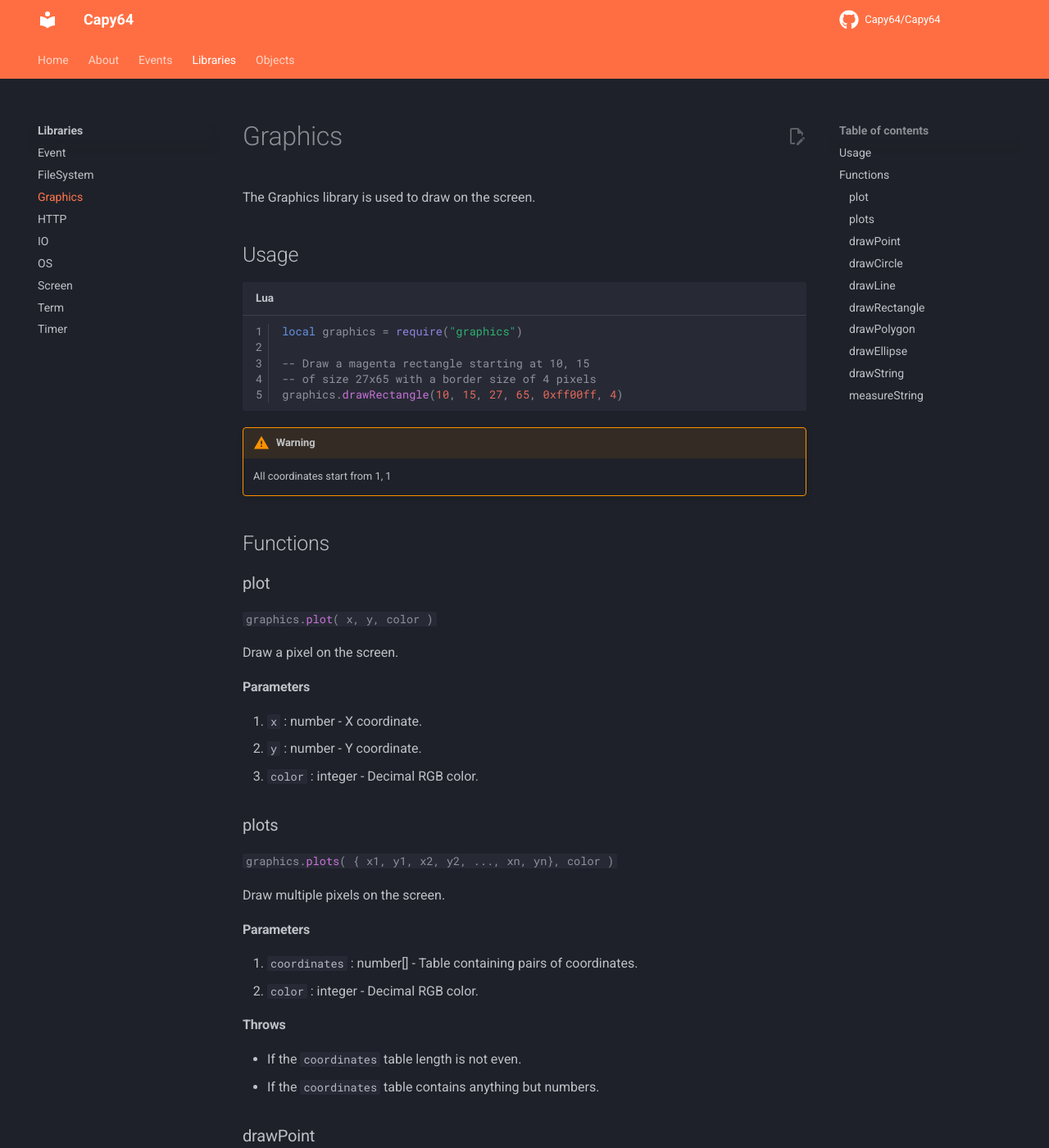
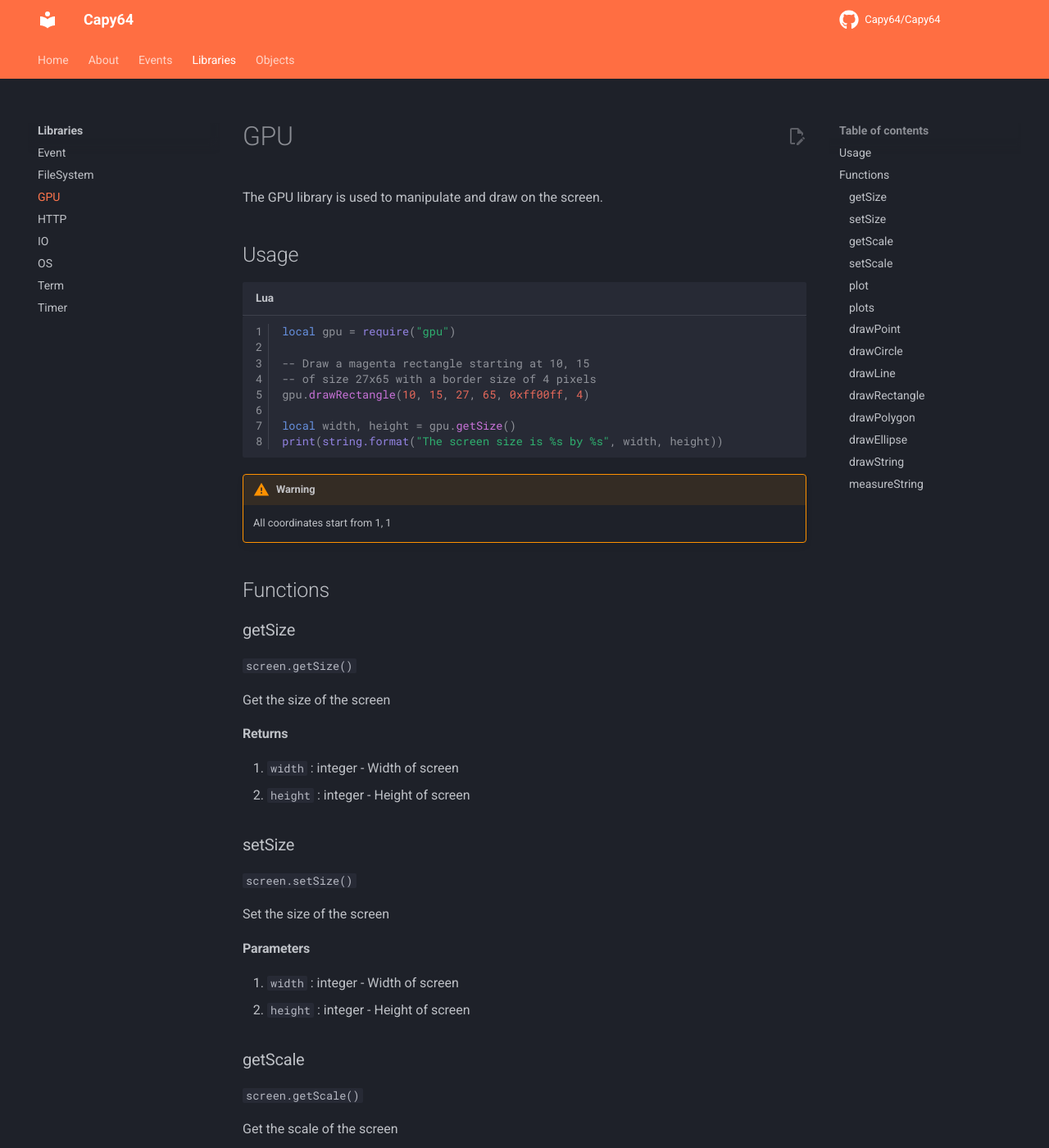
Before and after one commit to Ale32bit/Capy64-docs, an MkDocs documentation site: the page built from docs/Libraries/gpu.md, in a window 1280 px wide and 1400 px high. Shown: the whole window at 82% size. Built offline with MkDocs 1.6.1 and Material for MkDocs 9.7.7, drawn with Linux system fonts in a browser that asks for light colours; comment, search, counter and statistics services are not loaded; some of the changed text lies outside the part shown.

Commit message:
Merged screen and graphics libs into new GPU lib

````diff
--- a/docs/Libraries/graphics.md
+++ b/docs/Libraries/gpu.md
@@ -1,21 +1,66 @@
-# Graphics
+# GPU
 
-The Graphics library is used to draw on the screen.
+The GPU library is used to manipulate and draw on the screen.
 
 ## Usage
 
 ```lua
-local graphics = require("graphics")
+local gpu = require("gpu")
 
 -- Draw a magenta rectangle starting at 10, 15
 -- of size 27x65 with a border size of 4 pixels
-graphics.drawRectangle(10, 15, 27, 65, 0xff00ff, 4)
+gpu.drawRectangle(10, 15, 27, 65, 0xff00ff, 4)
+
+local width, height = gpu.getSize()
+print(string.format("The screen size is %s by %s", width, height))
 ```
 
 !!! Warning
     All coordinates start from 1, 1
 
 ## Functions
+
+### getSize
+
+`screen.getSize()`
+
+Get the size of the screen
+
+#### Returns
+
+1. `width` : integer - Width of screen
+1. `height` : integer - Height of screen
+
+### setSize
+
+`screen.setSize()`
+
+Set the size of the screen
+
+#### Parameters
+
+1. `width` : integer - Width of screen
+2. `height` : integer - Height of screen
+
+### getScale
+
+`screen.getScale()`
+
+Get the scale of the screen
+
+#### Returns
+
+1. `scale` : number - Scale of screen
+
+### setScale
+
+`screen.setScale()`
+
+Set the scale of the screen
+
+#### Parameters
+
+1. `scale` : Number - Scale of screen
 
 ### plot
 
````
Also changed, not shown: docs/Libraries/screen.md (deleted, +0 -56 lines).
